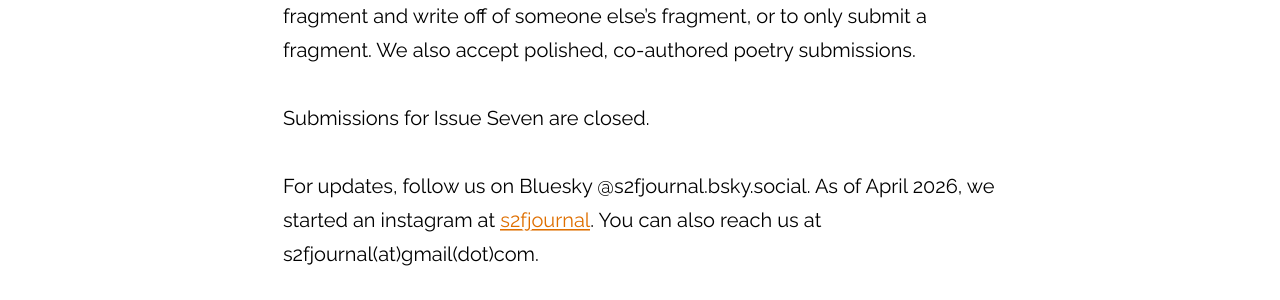
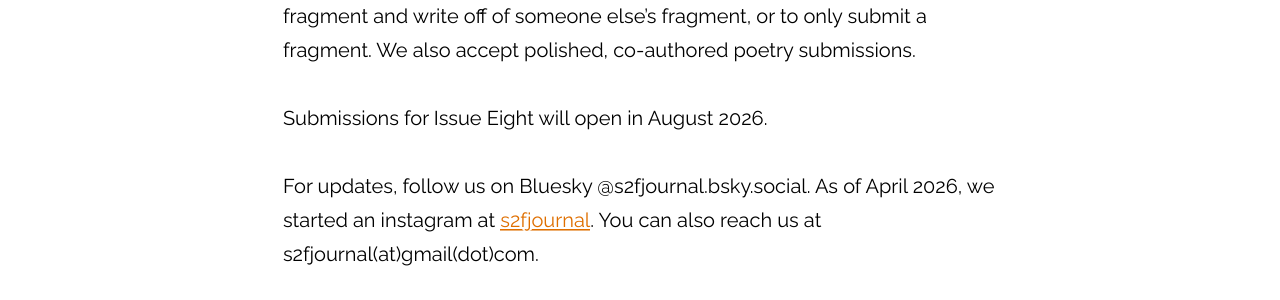
Before and after one commit to atmars77/atmars77.github.io, a Jekyll site: the page built from index.md, in a window 1280 px wide. Shown: the part 700-1000 px from the top of the page. Built offline with Jekyll 4.4.1, drawn with Linux system fonts in a browser that asks for light colours.

Commit message:
index change

```diff
--- a/index.md
+++ b/index.md
@@ -10,7 +10,7 @@ S2F is a literary journal that creates connections between poets. We want poets
 
 We pair poets to co-author poetry anonymously through submissions of “fragments” (sparks). If a fragment is accepted, it is then sent to another author, who turns it into a cohesive poem (flame). You can choose to submit a fragment and write off of someone else’s fragment, or to only submit a fragment. We also accept polished, co-authored poetry submissions.
 
-Submissions for Issue Seven are closed.
+Submissions for Issue Eight will open in August 2026.
 
 For updates, follow us on Bluesky @s2fjournal.bsky.social. As of April 2026, we started an instagram at [s2fjournal](https://www.instagram.com/s2fjournal). You can also reach us at s2fjournal(at)gmail(dot)com.
 
```
